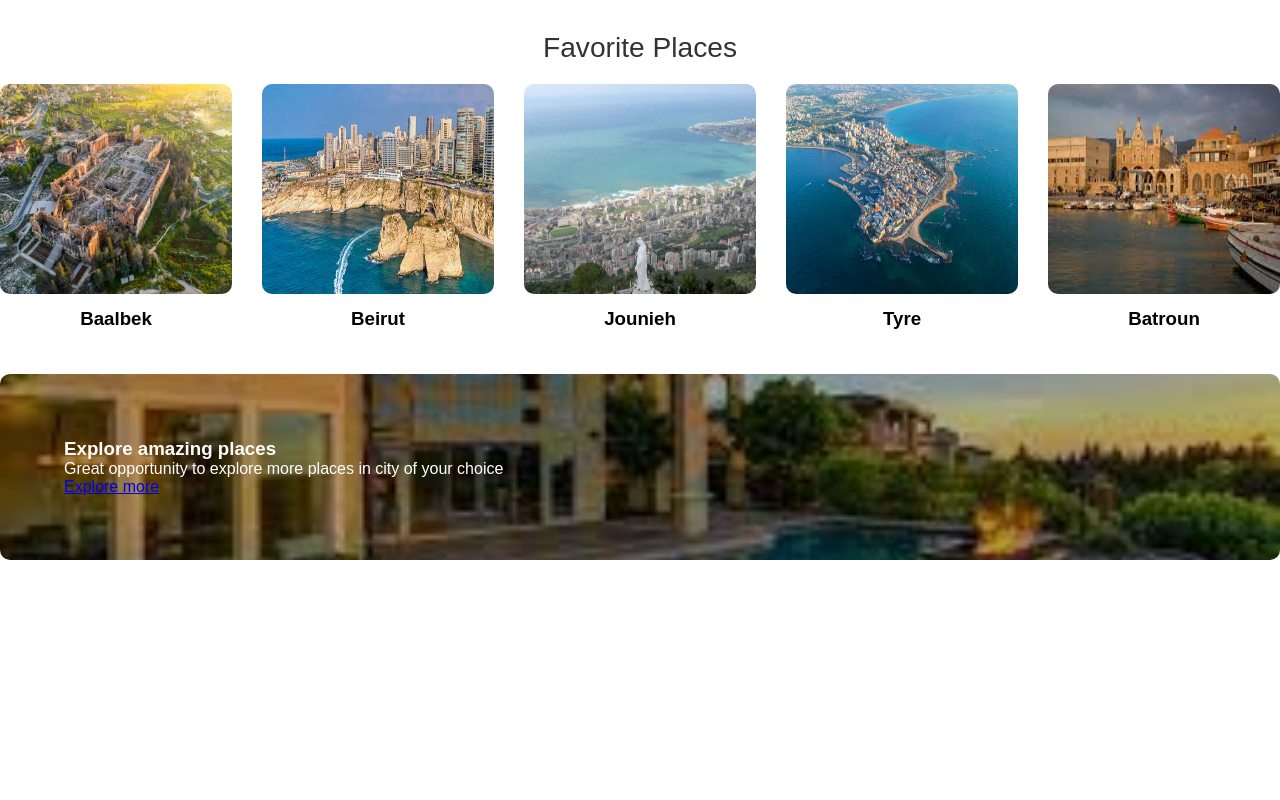
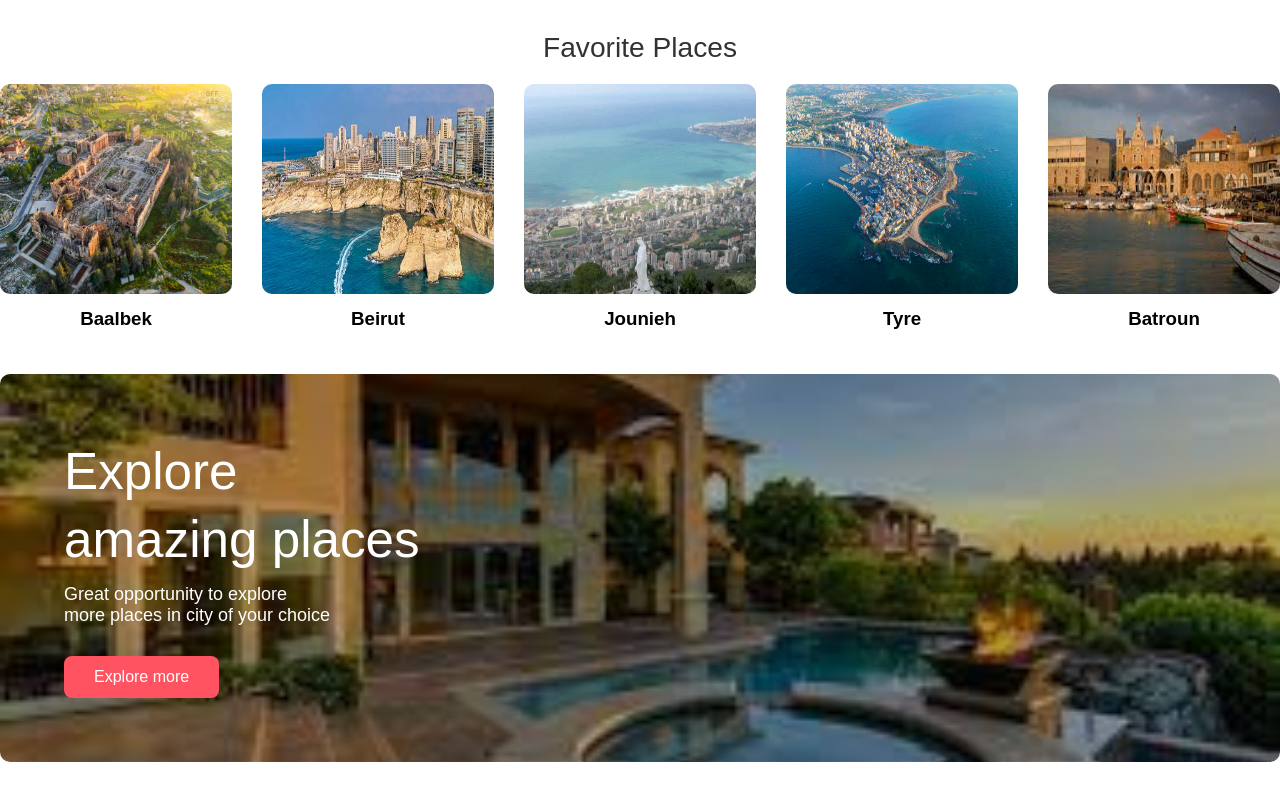
Before and after one commit to Ali-zayn/Rentomatic, a React (Create React App) app in the folder RentomaticCode/frontend/: page / in a window 1280 px wide. Shown: the part 1147-1947 px from the top of the page. Before the commit the page ends 1787 px from the top, so only its background shows below. Built offline with nearby package versions, Linux system fonts and the light colour scheme.

Commit message:
explore design done

```diff
--- a/RentomaticCode/frontend/src/componets/Home.css
+++ b/RentomaticCode/frontend/src/componets/Home.css
@@ -124,3 +124,21 @@
     padding: 5%;
     color: #fff;
   }
+  .explore h3 {
+    font-size: 4vw;
+    line-height: 5.3vw;
+    font-weight: 500;
+  }
+  .explore p{
+    font-size: 18px;
+    margin: 10px 0;
+  }
+  .explore-btn{
+    background: #ff5361;
+    color: #fff;
+    text-decoration: none;
+    padding: 12px 30px;
+    border-radius: 8px;
+    margin-top: 20px;
+    display: inline-block;
+  }
--- a/RentomaticCode/frontend/src/componets/Home.jsx
+++ b/RentomaticCode/frontend/src/componets/Home.jsx
@@ -106,8 +106,8 @@ function Home() {
         </div>
       </div>
       <div className="explore">
-        <h3>Explore amazing places</h3>
-        <p>Great opportunity to explore more places in city of your choice</p>
+        <h3>Explore <br></br>amazing places</h3>
+        <p>Great opportunity to explore <br></br> more places in city of your choice</p>
         <a href="#" className="explore-btn">Explore more</a>
       </div>
     </div>
```
